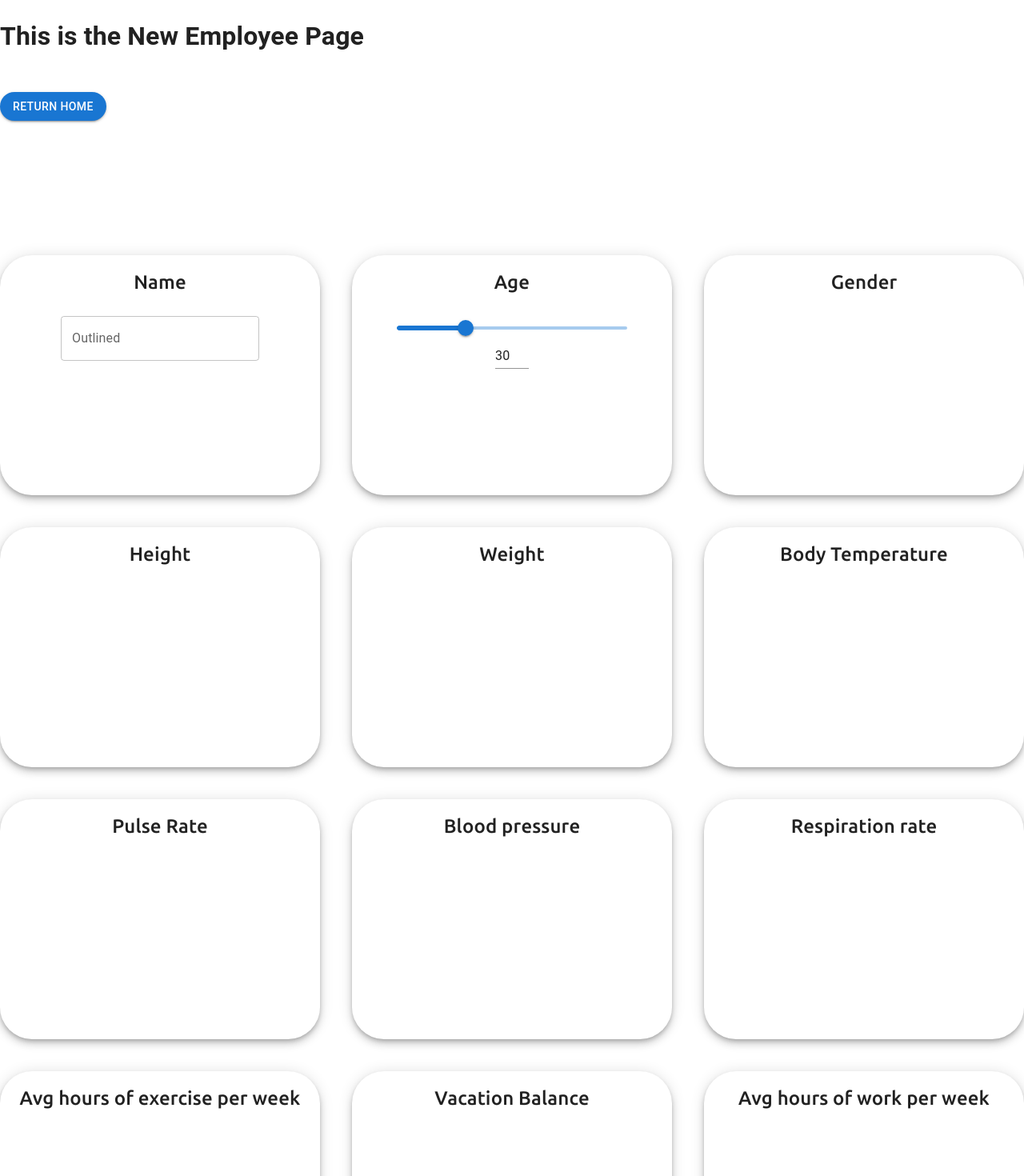
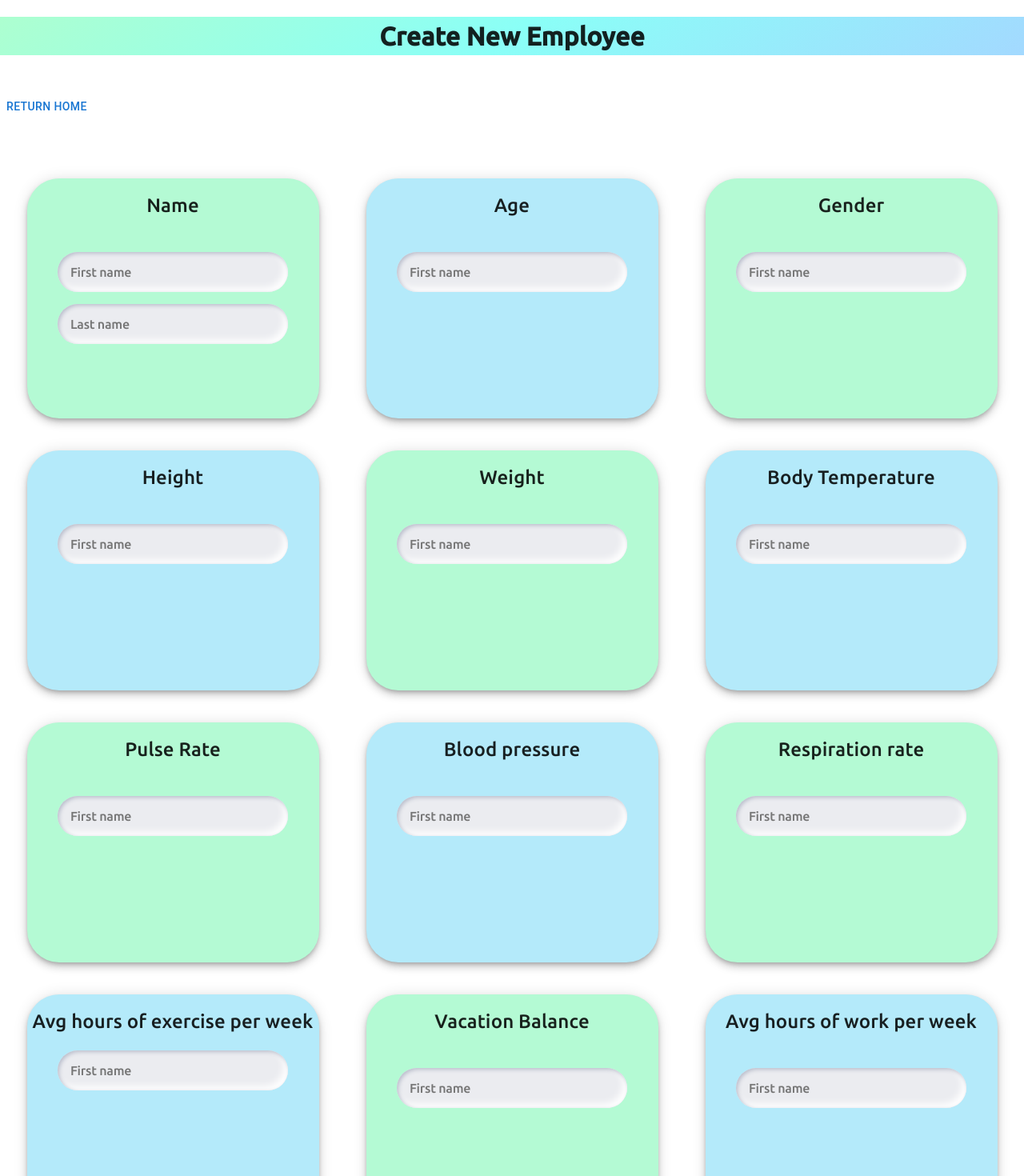
Before and after one commit to kfc0105/vendia-health-dashboard, a React (Create React App) app: page /addData in a window 1280 px wide. Shown: the top 1470 px of the page at 80% size. Built offline with nearby package versions, Linux system fonts and the light colour scheme.

Commit message:
Update NewEmployee.js

```diff
--- a/src/NewEmployee/NewEmployee.js
+++ b/src/NewEmployee/NewEmployee.js
@@ -5,12 +5,7 @@ import styledComp from 'styled-components';
 import Box from '@mui/material/Box';
 import Paper from '@mui/material/Paper';
 import Grid from '@mui/material/Grid';
-
-
-import { styled } from '@mui/material/styles';
-import Slider from '@mui/material/Slider';
-import MuiInput from '@mui/material/Input';
-
+import NewEmpStyle from './NewEmpStyle.scss';
 
 function NewEmployee() {
 
@@ -20,46 +15,18 @@ function NewEmployee() {
         navigate('/');
     }
 
-    const [value, setValue] = React.useState(30);
-
-    const handleSliderChange = (event, newValue) => {
-        setValue(newValue);
-    };
-
-    const handleInputChange = (event) => {
-        setValue(event.target.value === '' ? '' : Number(event.target.value));
-    };
-
-    const handleBlur = () => {
-        if (value < 0) {
-        setValue(0);
-        } else if (value > 100) {
-        setValue(100);
-        }
-    };
-
-    const Input = styled(MuiInput)`
-        width: 42px;
-    `;
-
-
-
     return (
         <>
         <CssBaseline>
-            <h1>This is the New Employee Page</h1>
+            <STYLE_TOP> <h1>Create New Employee</h1> </STYLE_TOP>
             <br/>
-            <Button variant="contained" sx={{
-                        borderRadius: 50
-                    }} onClick={routeChangeReturnHome}> Return Home </Button>
-
-                    </CssBaseline>
-
+            <Button sx={{borderRadius: 50}} onClick={routeChangeReturnHome}> Return Home </Button>
+        </CssBaseline>
             <br/>
             <br/>
             <br/>
-            <br/><br/><br/><br/><br/>
-
+            <br/>
+            <MARGINS>
             <Box sx={{ flexGrow: 0 }}>
             <Grid
                 container
@@ -69,143 +36,198 @@ function NewEmployee() {
                 align="center"
                 >
                     <Grid item xs={12} md={6} lg={4}>
-                    <Paper sx={{ height: 300, width: 400, backgroundColor: 'white', textAlign: 'center', borderRadius: 10}}
+                    <Paper sx={{ height: 300, width: 365, backgroundColor: '#b4fad4', borderRadius: 10}}
                            elevation={6}>
                         <STYLE> Name </STYLE>
                         <br/>
-                        <TextField id="outlined-basic" label="Outlined" variant="outlined" />
+                        <form>
+                            <label>
+                                <input type="text" placeholder="First name"/>
+                            </label>
+
+                            <label>
+                                <input type="text" placeholder="Last name"/>
+                            </label>
+                        </form>
                     </Paper>
                     </Grid>
                     <Grid item xs={12} md={6} lg={4}>
-                    <Paper sx={{ height: 300, width: 400, backgroundColor: 'white', textAlign: 'center', borderRadius: 10}}
+                    <Paper sx={{ height: 300, width: 365, backgroundColor: '#b4eafa', borderRadius: 10}}
                            elevation={6}>
                         <STYLE> Age </STYLE>
                         <br/>
-                        <Grid item xs>
-                            <SLIDER_FORMAT>
-                            <Slider
-                                value={typeof value === 'number' ? value : 0}
-                                onChange={handleSliderChange}
-                                aria-labelledby="input-slider"
-                            />
-
-                            </SLIDER_FORMAT>
-
-                        </Grid>
-                        <Grid item>
-                            <Input
-                                value={value}
-                                size="small"
-                                onChange={handleInputChange}
-                                onBlur={handleBlur}
-                                inputProps={{
-                                  step: 10,
-                                  min: 0,
-                                  max: 100,
-                                  type: 'number',
-                                  'aria-labelledby': 'input-slider',
-                                }}
-                            />
-                        </Grid>
+                        <form>
+                            <label>
+                                <input type="text" placeholder="First name"/>
+                            </label>
+                        </form>
                     </Paper>
                     </Grid>
                     <Grid item xs={12} md={6} lg={4}>
-                    <Paper sx={{ height: 300, width: 400, backgroundColor: 'white', textAlign: 'center', borderRadius: 10}}
+                    <Paper sx={{ height: 300, width: 365, backgroundColor: '#b4fad4', borderRadius: 10}}
                            elevation={6}>
                         <STYLE> Gender </STYLE>
+                        <br/>
+                        <form>
+                            <label>
+                                <input type="text" placeholder="First name"/>
+                            </label>
+                        </form>
                     </Paper>
                     </Grid>
                     <Grid item xs={12} md={6} lg={4}>
-                    <Paper sx={{ height: 300, width: 400, backgroundColor: 'white', borderRadius: 10}}
+                    <Paper sx={{ height: 300, width: 365, backgroundColor: '#b4eafa', borderRadius: 10}}
                            elevation={6}>
 
                         <STYLE> Height </STYLE>
+                        <br/>
+                        <form>
+                            <label>
+                                <input type="text" placeholder="First name"/>
+                            </label>
+                        </form>
 
                     </Paper>
                     </Grid>
                     <Grid item xs={12} md={6} lg={4}>
-                    <Paper sx={{ height: 300, width: 400, backgroundColor: 'white', borderRadius: 10}}
+                    <Paper sx={{ height: 300, width: 365, backgroundColor: '#b4fad4', borderRadius: 10}}
                            elevation={6}>
 
                         <STYLE> Weight </STYLE>
+                        <br/>
+                        <form>
+                            <label>
+                                <input type="text" placeholder="First name"/>
+                            </label>
+                        </form>
 
                     </Paper>
                     </Grid>
                     <Grid item xs={12} md={6} lg={4}>
-                    <Paper sx={{ height: 300, width: 400, backgroundColor: 'white', borderRadius: 10}}
+                    <Paper sx={{ height: 300, width: 365, backgroundColor: '#b4eafa', borderRadius: 10}}
                            elevation={6}>
 
                         <STYLE> Body Temperature </STYLE>
+                        <br/>
+                        <form>
+                            <label>
+                                <input type="text" placeholder="First name"/>
+                            </label>
+                        </form>
 
                     </Paper>
                     </Grid>
                     <Grid item xs={12} md={6} lg={4}>
-                    <Paper sx={{ height: 300, width: 400, backgroundColor: 'white', borderRadius: 10}}
+                    <Paper sx={{ height: 300, width: 365, backgroundColor: '#b4fad4', borderRadius: 10}}
                            elevation={6}>
 
                         <STYLE> Pulse Rate </STYLE>
+                        <br/>
+                        <form>
+                            <label>
+                                <input type="text" placeholder="First name"/>
+                            </label>
+                        </form>
 
                     </Paper>
                     </Grid>
                     <Grid item xs={12} md={6} lg={4}>
-                    <Paper sx={{ height: 300, width: 400, backgroundColor: 'white', borderRadius: 10}}
+                    <Paper sx={{ height: 300, width: 365, backgroundColor: '#b4eafa', borderRadius: 10}}
                            elevation={6}>
 
                         <STYLE> Blood pressure </STYLE>
+                        <br/>
+                        <form>
+                            <label>
+                                <input type="text" placeholder="First name"/>
+                            </label>
+                        </form>
 
                     </Paper>
                     </Grid>
                     <Grid item xs={12} md={6} lg={4}>
-                    <Paper sx={{ height: 300, width: 400, backgroundColor: 'white', borderRadius: 10}}
+                    <Paper sx={{ height: 300, width: 365, backgroundColor: '#b4fad4', borderRadius: 10}}
                            elevation={6}>
 
                         <STYLE> Respiration rate </STYLE>
+                        <br/>
+                        <form>
+                            <label>
+                                <input type="text" placeholder="First name"/>
+                            </label>
+                        </form>
 
                     </Paper>
                     </Grid>
                     <Grid item xs={12} md={6} lg={4}>
-                    <Paper sx={{ height: 300, width: 400, backgroundColor: 'white', borderRadius: 10}}
+                    <Paper sx={{ height: 300, width: 365, backgroundColor: '#b4eafa', borderRadius: 10, fontSize: 1}}
                            elevation={6}>
 
                         <STYLE> Avg hours of exercise per week </STYLE>
+                        <br/>
+                        <form>
+                            <label>
+                                <input type="text" placeholder="First name"/>
+                            </label>
+                        </form>
 
                     </Paper>
                     </Grid>
                     <Grid item xs={12} md={6} lg={4}>
-                    <Paper sx={{ height: 300, width: 400, backgroundColor: 'white', borderRadius: 10}}
+                    <Paper sx={{ height: 300, width: 365, backgroundColor: '#b4fad4', borderRadius: 10}}
                            elevation={6}>
 
                         <STYLE> Vacation Balance </STYLE>
+                        <br/>
+                        <form>
+                            <label>
+                                <input type="text" placeholder="First name"/>
+                            </label>
+                        </form>
 
                     </Paper>
                     </Grid>
                     <Grid item xs={12} md={6} lg={4}>
-                    <Paper sx={{ height: 300, width: 400, backgroundColor: 'white', borderRadius: 10}}
+                    <Paper sx={{ height: 300, width: 365, backgroundColor: '#b4eafa', borderRadius: 10}}
                            elevation={6}>
 
                         <STYLE> Avg hours of work per week </STYLE>
+                        <br/>
+                        <form>
+                            <label>
+                                <input type="text" placeholder="First name"/>
+                            </label>
+                        </form>
 
                     </Paper>
                     </Grid>
                 </Grid>
             </Box>
-
-
+            <br/>
+            <br/>
+            <br/>
+            <br/>
+            </MARGINS>
         </>
     )
 }
 
 const STYLE = styledComp.div`
-padding-top: 1rem;
-text-align: center;
-font-family: 'Ubuntu', sans-serif;
-font-size: 1.5rem;
+    padding-top: 1rem;
+    text-align: center;
+    font-family: 'Ubuntu', sans-serif;
+    font-size: 1.5rem;
 `;
 
-const SLIDER_FORMAT = styledComp.div`
-    margin-right: 3.5rem;
-    margin-left: 3.5rem;
-`
+const MARGINS = styledComp.div`
+    margin-right: 1.5rem;
+    margin-left: 1.5rem;
+`;
 
+const STYLE_TOP = styledComp.div`
+    background-image: linear-gradient(144deg,#adffd0, #8afff7 50%,#a3d9ff);
+    text-align: center;
+    font-family: 'Ubuntu', sans-serif;
+`;
 
 export default NewEmployee;
```
